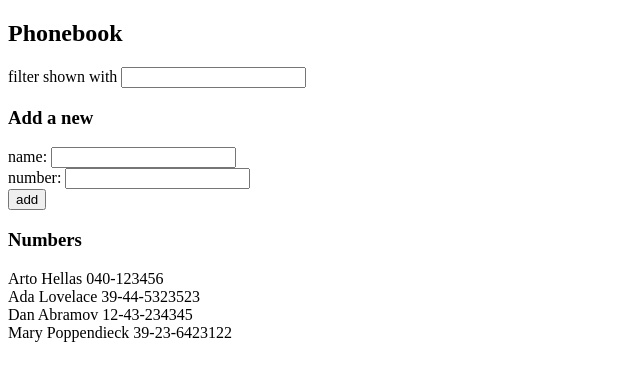
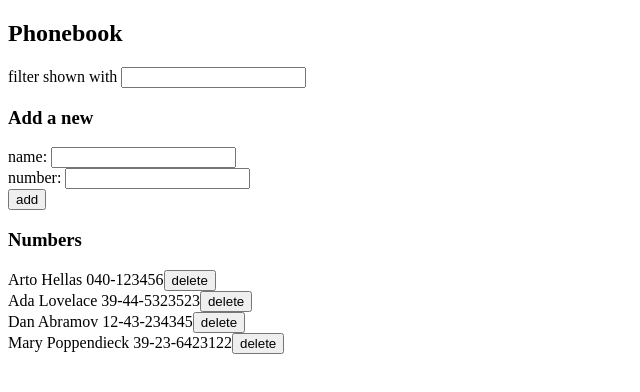
Before and after one commit to kivistoilkka/fullstack2019, a React (Create React App) app in the folder osa2/puhelinluettelo/: page / in a window 1280 px wide. Shown: the top 392 px of the page, without its empty margins (0-640 px from the left). Built offline with nearby package versions, Linux system fonts and the light colour scheme; data requests are answered from the project's data file.

Commit message:
Exercise 2.17 puhelinluettelo step9

```diff
--- a/osa2/puhelinluettelo/src/App.js
+++ b/osa2/puhelinluettelo/src/App.js
@@ -33,11 +33,9 @@ const App = () => {
           setNewName('')
           setNewNumber('')
         })
-
     } else {
       window.alert(`${newName} is already added to phonebook`)
     }
-
   }
 
   const handleNameChange = (event) => {
@@ -50,6 +48,14 @@ const App = () => {
 
   const handleNameFilter = (event) => {
     setNameFilter(event.target.value)
+  }
+
+  const handleDelete = (removedPerson) => {
+    if (window.confirm(`Delete ${removedPerson.name} ?`)) {
+      personService.remove(removedPerson.id)
+      const newList = persons.filter(person => person.id !== removedPerson.id)
+      setPersons(newList)
+    }
   }
 
   return (
@@ -70,7 +76,12 @@ const App = () => {
 
       <h3>Numbers</h3>
 
-      <Persons persons={persons} nameFilter={nameFilter} />
+      <Persons
+        persons={persons}
+        nameFilter={nameFilter}
+        personService={personService}
+        handleDelete={handleDelete}
+      />
     </div>
   )
 }
--- a/osa2/puhelinluettelo/src/components/Persons.js
+++ b/osa2/puhelinluettelo/src/components/Persons.js
@@ -7,6 +7,9 @@ const Persons = (props) => {
     const rows = () => personsToShow.map(person =>
         <div key={person.name}>
             {person.name} {person.number}
+            <button onClick={() => props.handleDelete(person)}>
+                delete
+            </button>
         </div>
         )
 
--- a/osa2/puhelinluettelo/src/services/persons.js
+++ b/osa2/puhelinluettelo/src/services/persons.js
@@ -9,4 +9,8 @@ const create = newObject => {
     return axios.post(baseUrl, newObject).then(response => response.data)
 }
 
-export default { getAll, create }
+const remove = personId => {
+    return axios.delete(`${baseUrl}/${personId}`)
+}
+
+export default { getAll, create, remove }
```
